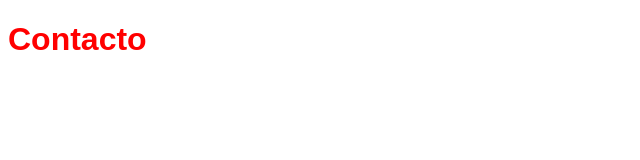
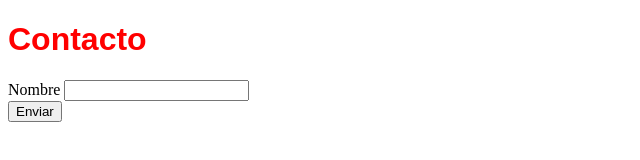
Before and after one commit to santiav/prueba, a plain HTML site: page contacto.html in a window 1280 px wide. Shown: the whole page, without its empty margins (0-640 px from the left). Drawn offline with Linux system fonts and the light colour scheme.

Commit message:
formulario creado

```diff
--- a/contacto.html
+++ b/contacto.html
@@ -9,6 +9,14 @@
 </head>
 <body>
     <h1>Contacto</h1>
+    <form>
+        <div>
+            <label for="nombre">Nombre</label>
+            <input type="text" name="nombre" id="nombre">
+        </div>
+        <input type="submit" value="Enviar">
+
+    </form>
 
 </body>
 </html>
```
